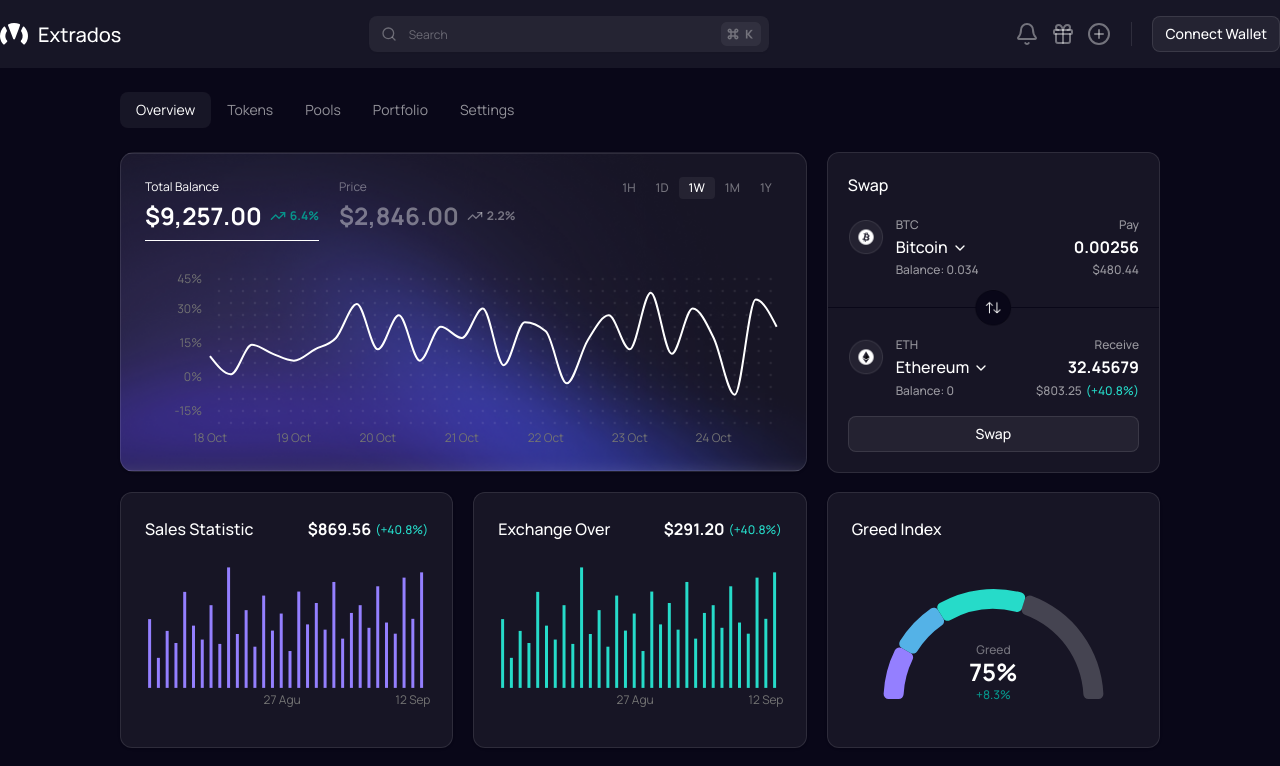
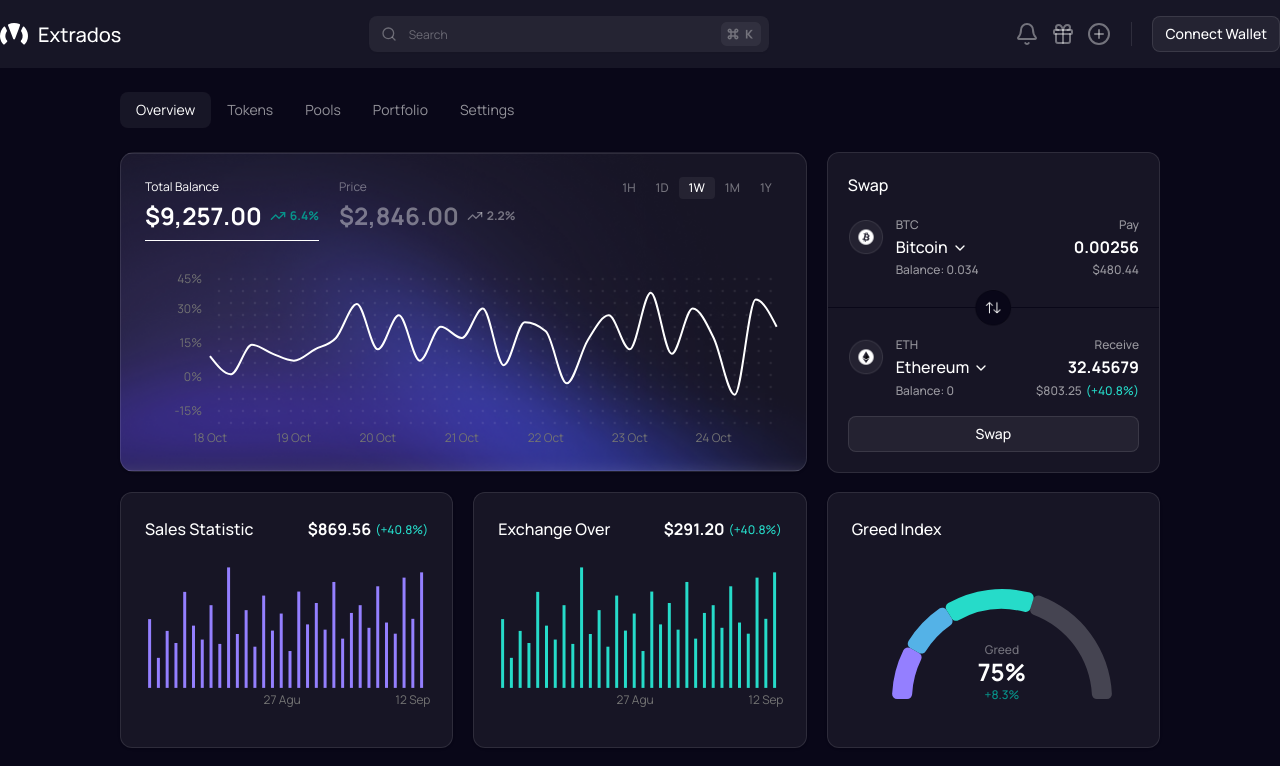
Before and after one commit to azkaanasiyya/extrados, a React (Vite) app: page / in a window 1280 px wide. Shown: the top 766 px of the page. Built offline with nearby package versions, Linux system fonts and the light colour scheme.

Commit message:
style: update data naming on greed chart

```diff
--- a/package.json
+++ b/package.json
@@ -17,6 +17,7 @@
     "@tailwindcss/vite": "^4.1.11",
     "class-variance-authority": "^0.7.1",
     "clsx": "^2.1.1",
+    "framer-motion": "^12.23.12",
     "lucide-react": "^0.536.0",
     "react": "^19.1.0",
     "react-dom": "^19.1.0",
--- a/src/components/overview/greed.tsx
+++ b/src/components/overview/greed.tsx
@@ -15,19 +15,19 @@ import {
 } from "@/components/ui/chart"
 import type { ChartConfig } from "@/components/ui/chart"
 
-const chartData = [{ month: "january", desktop: 400, mobile: 400, tablet: 680, others: 1000 }]
+const chartData = [{ month: "january", bitcoin: 400, ethereum: 400, ripple: 680, others: 1000 }]
 
 const chartConfig = {
-  desktop: {
-    label: "Desktop",
+  bitcoin: {
+    label: "Bitcoin",
     color: "#947FFF",
   },
-  mobile: {
-    label: "Mobile",
+  ethereum: {
+    label: "Ethereum",
     color: "#54B2E7",
   },
-  tablet: {
-    label: "Tablet",
+  ripple: {
+    label: "Ripple",
     color: "#26DBC9",
   },
   others: {
@@ -52,6 +52,7 @@ export function GreedIndex() {
         >
           <RadialBarChart
             data={chartData}
+            cx={outerRadius}
             cy={outerRadius}
             startAngle={180}
             endAngle={0}
@@ -96,22 +97,22 @@ export function GreedIndex() {
               />
             </PolarRadiusAxis>
             <RadialBar
-              dataKey="desktop"
+              dataKey="bitcoin"
               stackId="a"
               cornerRadius={5}
-              fill="var(--color-desktop)"
+              fill="var(--color-bitcoin)"
               className="stroke-transparent stroke-2"
             />
             <RadialBar
-              dataKey="mobile"
-              fill="var(--color-mobile)"
+              dataKey="ethereum"
+              fill="var(--color-ethereum)"
               stackId="a"
               cornerRadius={5}
               className="stroke-transparent stroke-2"
             />
             <RadialBar
-              dataKey="tablet"
-              fill="var(--color-tablet)"
+              dataKey="ripple"
+              fill="var(--color-ripple)"
               stackId="a"
               cornerRadius={5}
               className="stroke-transparent stroke-2"
```
Also changed, not shown: 1 other file (tests, documents, lock files or other folders).
